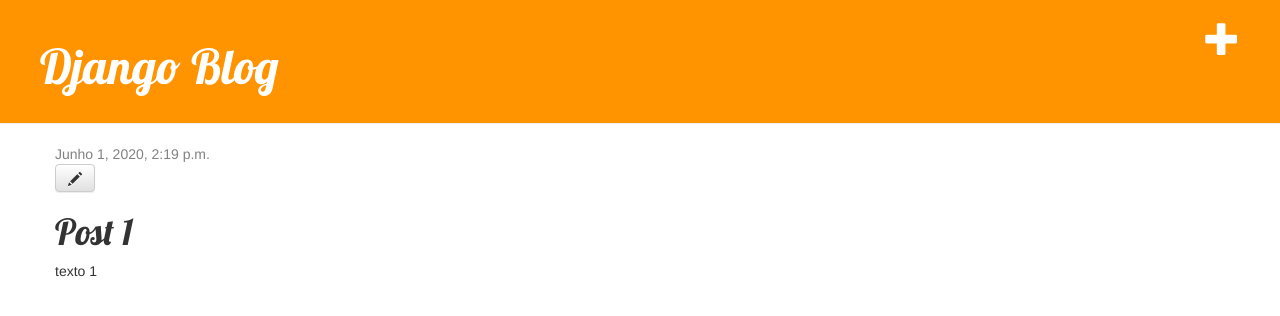
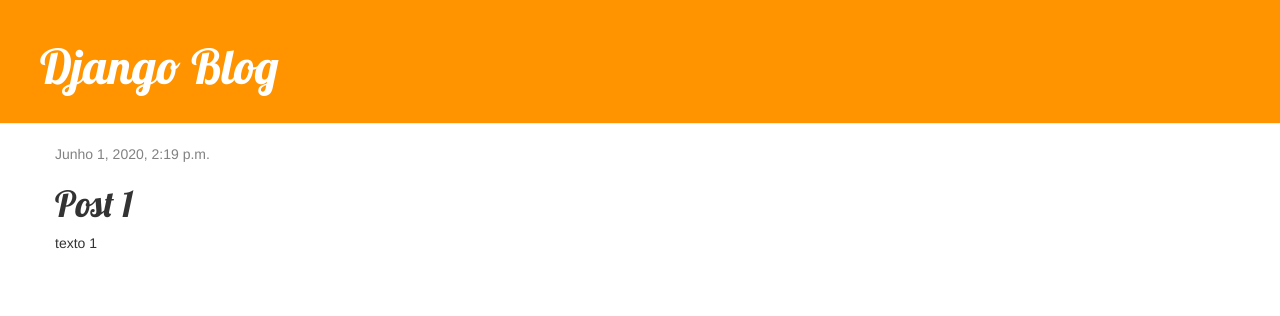
Before and after one commit to samuel-oldra/DjangoBlog, a Django app: page /post/1/ in a window 1280 px wide. Shown: the top 316 px of the page. Run offline with Django 3.2, Linux system fonts and the light colour scheme; data comes from the database, SQL or seed files in the repository; some libraries are stand-ins or nearby versions.

Commit message:
Permite somente usuários autenticados adicionar ou editar 'posts'

```diff
--- a/blog/templates/blog/base.html
+++ b/blog/templates/blog/base.html
@@ -1,7 +1,7 @@
 {% load static %}
 <html>
 <head>
-    <title>Django Blog (pg 122)</title>
+    <title>Django Blog</title>
     <link rel="stylesheet" href="//maxcdn.bootstrapcdn.com/bootstrap/3.2.0/css/bootstrap.min.css">
     <link rel="stylesheet" href="//maxcdn.bootstrapcdn.com/bootstrap/3.2.0/css/bootstrap-theme.min.css">
     <link rel="stylesheet" href="{% static 'css/blog.css' %}">
@@ -9,7 +9,11 @@
 </head>
 <body>
 <div class="page-header">
-    <a href="{% url 'post_new' %}" class="top-menu"><span class="glyphicon glyphicon-plus"></span></a>
+    {% if user.is_authenticated %}
+    <a href="{% url 'post_new' %}" class="top-menu">
+        <span class="glyphicon glyphicon-plus"></span>
+    </a>
+    {% endif %}
     <h1><a href="/">Django Blog</a></h1>
 </div>
 <div class="content container">
--- a/blog/templates/blog/post_detail.html
+++ b/blog/templates/blog/post_detail.html
@@ -6,9 +6,11 @@
         {{ post.published_date }}
     </div>
     {% endif %}
+    {% if user.is_authenticated %}
     <a class="btn btn-default" href="{% url 'post_edit' pk=post.pk %}">
         <span class="glyphicon glyphicon-pencil"></span>
     </a>
+    {% endif %}
     <h1>{{ post.title }}</h1>
     <p>{{ post.text|linebreaksbr }}</p>
 </div>
```
Also changed, not shown: README_IMGS/CreateEdit.png (added), README_IMGS/Detail.png (added), README_IMGS/List.png (added).
